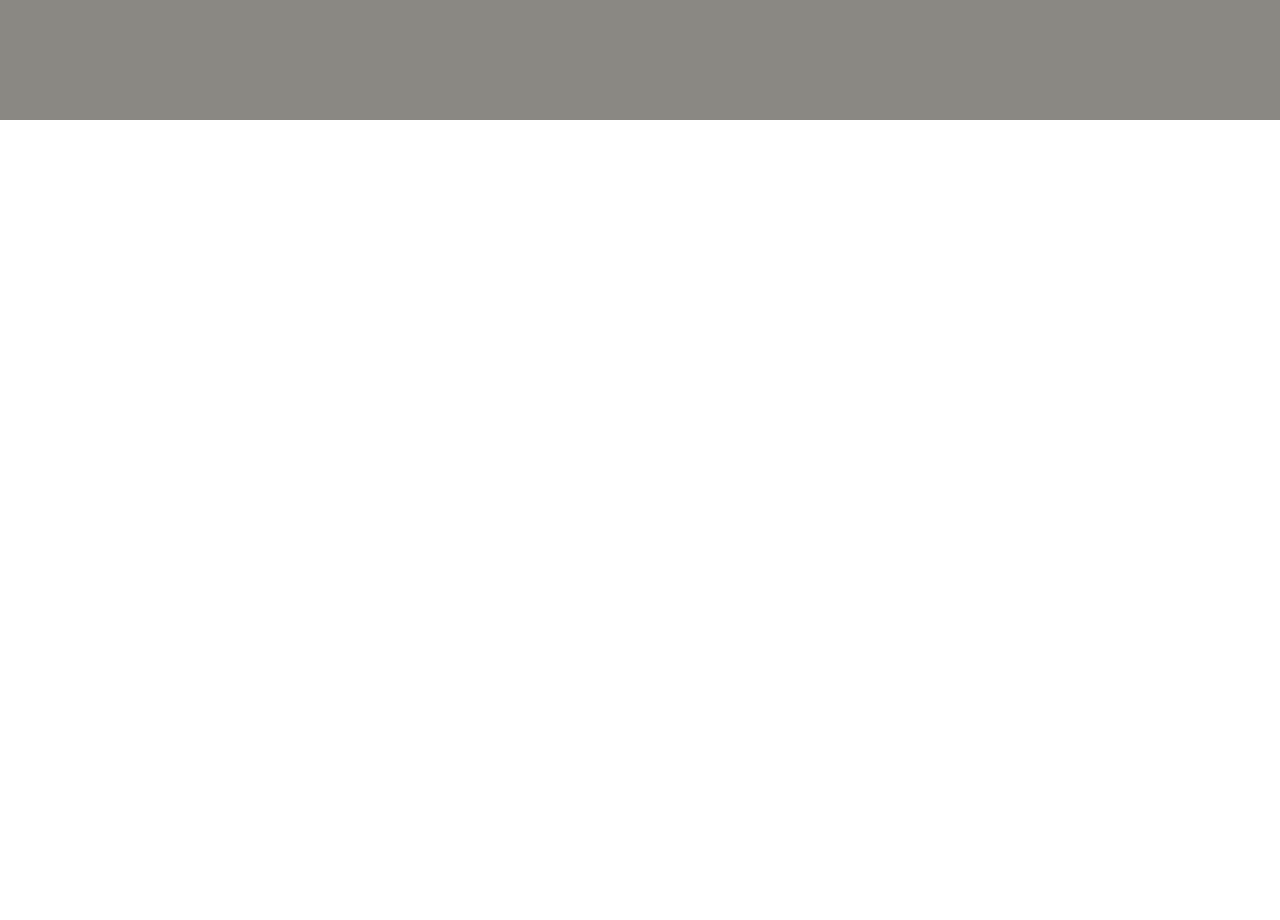
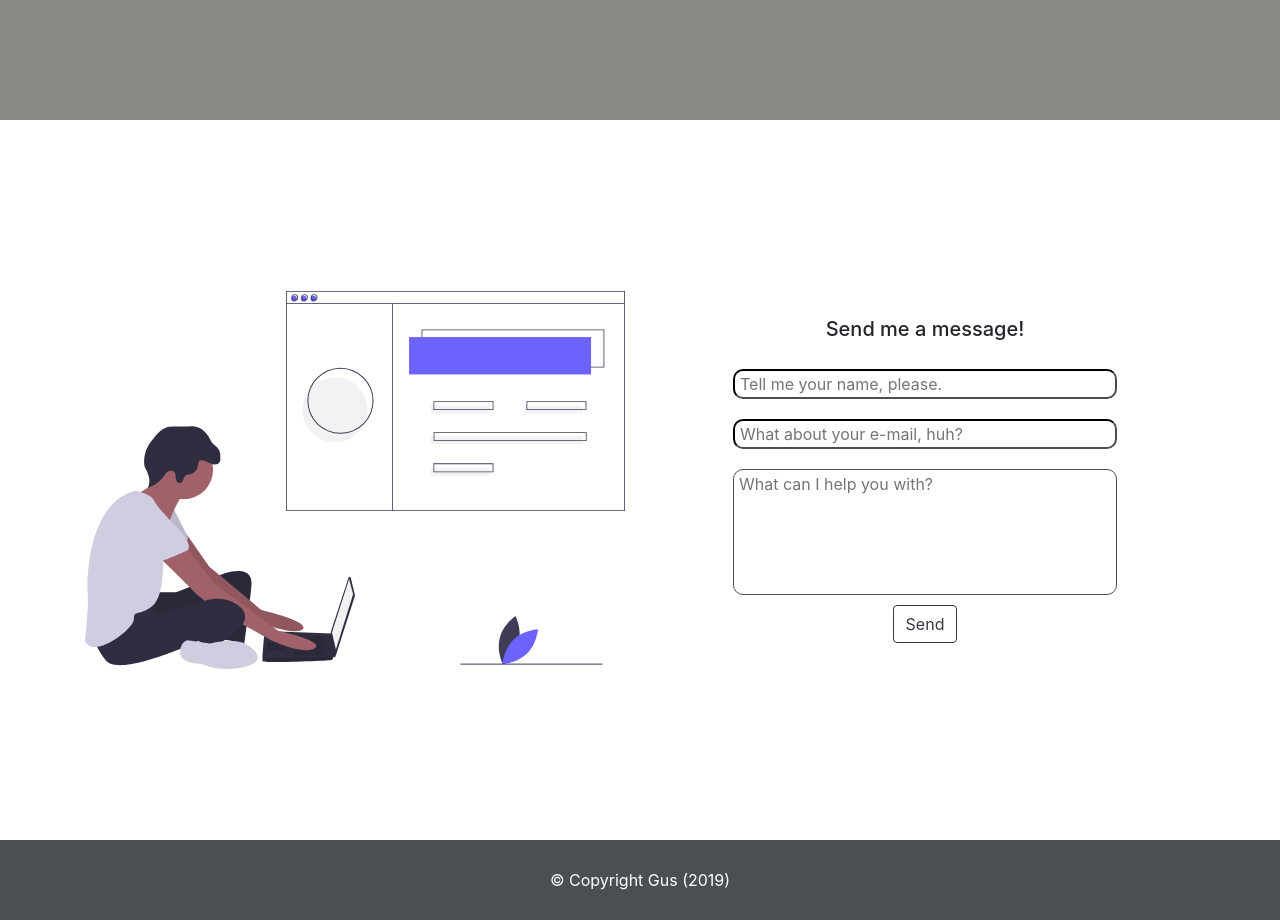
Before and after one commit to DonGus9/Portfolio-9, a plain HTML site: page index.html in a window 1280 px wide. Shown: the part 1480-2400 px from the top of the page. Before the commit the page ends 2320 px from the top, so only its background shows below. Drawn offline with nearby package versions, Linux system fonts and the light colour scheme.

Commit message:
adicionando uma área de contato sem php

```diff
--- a/css/bootstrap.css
+++ b/css/bootstrap.css
@@ -24,3 +24,35 @@ header h1{
   background-color: #8a8883;
   height: 100vh;
 }
+
+#banner-contact{
+  height:90vh;
+}
+
+footer{
+  background-color: #4a5052;
+  height: 10vh;
+  color: white;
+}
+
+#contact-form{
+  height: 60vh;
+  display: flex;
+  flex-direction: column;
+  justify-content: center;
+  align-items: center;
+
+}
+
+#contact-form input, textarea{
+  width: 30vw;
+  margin-top: 20px;
+  border-color: #4a5052;
+  border-radius: 10px;
+  padding-left: 5px;
+  resize: none;
+}
+
+#contact-form button{
+  margin-top: 10px;
+}
--- a/index.html
+++ b/index.html
@@ -14,9 +14,9 @@
         <h1>My name is Gus</h1>
         <nav>
           <ul class="nav justify-content-end">
-            <li class="nav-item"><a class="nav-link" href="#">Quem sou?</a></li>
-            <li class="nav-item"><a class="nav-link" href="#">Projetos</a></li>
-            <li class="nav-item"><a class="nav-link" href="#">Contato</a></li>
+            <li class="nav-item"><a class="nav-link" href="#banner-home">Quem sou?</a></li>
+            <li class="nav-item"><a class="nav-link" href="#about">Projetos</a></li>
+            <li class="nav-item"><a class="nav-link" href="#banner-contact">Contato</a></li>
           </ul>
         </nav>
       </div>
@@ -49,14 +49,32 @@
       </div>
 
     </section>
-    <section id="projects" class="banner">
+    <!-- <section id="projects" class="banner">
 
+    </section> -->
+        <section id="banner-contact" class="banner">
+            <div class="container">
+              <div class="row align-items-center">
+                <div class="col-lg-6 col-md-6" id="banner">
+                  <img src="img\undraw_web_developer_p3e5.svg" alt="img-top" class="img-fluid">
+                </div>
+                <div class="col-lg-6 col-md-6">
+                  <!-- <h1>Lorem ipsum dolor sit amet, consectetur adipisicing elit.</h1>
+                  <p>Lorem ipsum dolor sit amet consectetur adipisicing elit. Praesentium ut, porro illum modi blanditiis aperiam deleniti facilis earum excepturi reprehenderit tenetur voluptatem totam magnam! Modi quas eum et necessitatibus aliquam? Lorem ipsum, dolor sit amet consectetur adipisicing elit. Accusantium maxime id quae obcaecati, exercitationem consectetur voluptates molestias ratione sequi, velit ipsum similique, unde quis dignissimos numquam aut ipsam ipsa commodi.</p> -->
+                  <form id="contact-form" action="" method="POST">
+                  <h5>Send me a message!</h5>
+                  <input type="text" name="contact" id="nome" placeholder="Tell me your name, please.">
+                  <input type="email" name="contact" id="email" placeholder="What about your e-mail, huh?">
+                  <!-- <input type="text-area" name="contact" id="message" placeholder="What can I help you with?"> -->
+                  <textarea name="contact" id="message" cols="55" rows="5" placeholder="What can I help you with?"></textarea>
+                  <button type="submit" class="btn btn-outline-dark">Send</button>
+                </form>
+                </div>
+              </div>
+            </div>
     </section>
-    <section id="contact">
-
-    </section>
-    <footer>
-
+    <footer class="d-flex justify-content-center align-items-center">
+      © Copyright Gus (2019)
     </footer>
   </body>
   </html>
```
